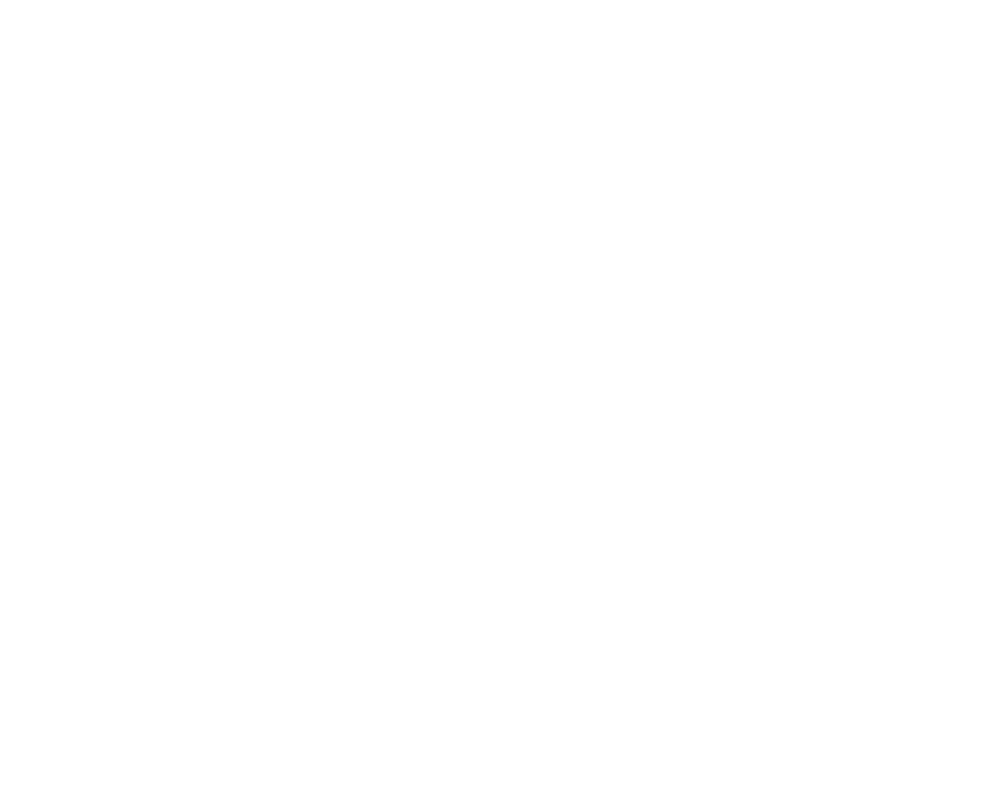
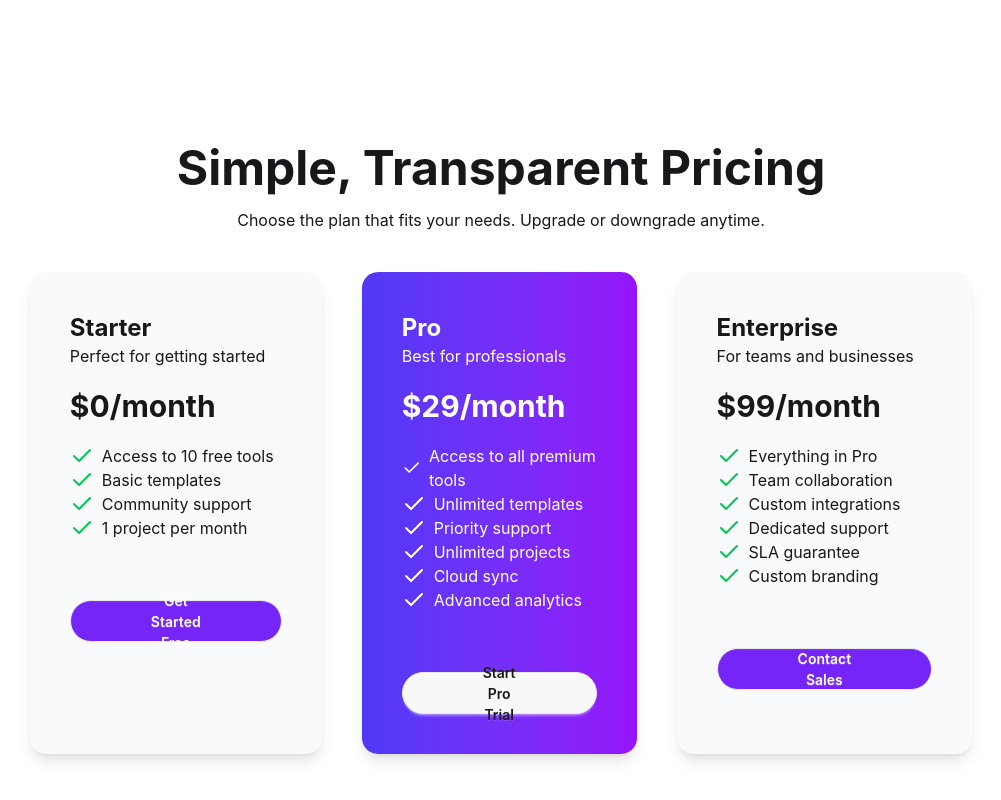
Before and after one commit to tashimtishan/my-assignment-6, a React (Vite) app: page / in a window 1280 px wide. Shown: the part 3421-4221 px from the top of the page, without its empty margins (139-1140 px from the left). Before the commit the page ends 3365 px from the top, so only its background shows below. Built offline with nearby package versions, Linux system fonts and the light colour scheme.

Commit message:
just finished working on pricing section

```diff
--- a/src/App.jsx
+++ b/src/App.jsx
@@ -3,6 +3,7 @@
 import Ratings from "./Components/Navbar/Ratings/Ratings"
 import Carts from "./Components/Navbar/Carts/Carts"
 import Getstartedsteps from "./Components/Navbar/Getstartedsteps/Getstartedsteps"
+import PricingSection from "./Components/Navbar/PricingSection/PricingSection"
 
 
 
@@ -22,6 +23,7 @@
     <Ratings></Ratings>
     <Carts ModelPromise={ModelPromise}></Carts>
     <Getstartedsteps></Getstartedsteps>
+    <PricingSection></PricingSection>
     </>
   )
 }
--- /dev/null
+++ b/src/Components/Navbar/PricingSection/PricingSection.jsx
@@ -0,0 +1,58 @@
+import { Check } from "lucide-react";
+const PricingSection = () => {
+    return (
+      <section className="p-50">
+        <div className="text-center">
+        <h1 className="text-5xl font-bold mb-4">Simple, Transparent Pricing</h1>
+        <p className="mb-10">Choose the plan that fits your needs. Upgrade or downgrade anytime.</p>
+        </div>
+       <div className="flex justify-center gap-10 mt-5">
+         <div className="shadow-lg p-10 rounded-2xl bg-[rgb(249,250,252)]">
+        <h4 className="font-bold text-2xl">Starter</h4>
+        <p className="mb-5">Perfect for getting started</p>
+        <p className="font-bold text-3xl mb-5">$0/month</p>
+        <ul className="mb-10">
+            <li className="flex items-center gap-2"><Check className="text-green-500"></Check>Access to 10 free tools</li>
+            <li className="flex items-center gap-2"><Check className="text-green-500"></Check>Basic templates</li>
+            <li className="flex items-center gap-2"><Check className="text-green-500"></Check>Community support</li>
+            <li className="flex items-center gap-2"><Check className="text-green-500"></Check>1 project per month</li>
+        </ul>
+        <button className="btn w-full rounded-full px-20 py-5 mt-5 bg-[#7525f8] text-white">Get Started Free</button>
+        </div>
+
+         <div className="shadow-lg p-10 rounded-2xl bg-linear-to-r from-[#4F39F6] to-[#9514FA] text-white">
+        <h4 className="font-bold text-2xl">Pro</h4>
+        <p className="mb-5">Best for professionals</p>
+        <p className="font-bold text-3xl mb-5">$29/month</p>
+        <ul className="mb-10 flex-col">
+            <li className="flex items-center gap-2"><Check></Check>Access to all premium tools</li>
+            <li className="flex items-center gap-2"><Check></Check>Unlimited templates</li>
+            <li className="flex items-center gap-2"><Check></Check>Priority support</li>
+            <li className="flex items-center gap-2"><Check></Check>Unlimited projects</li>
+            <li className="flex items-center gap-2"><Check></Check>Cloud sync</li>
+            <li className="flex items-center gap-2"><Check></Check>Advanced analytics</li>
+
+        </ul>
+        <button className="btn w-full rounded-full px-20 py-5 mt-5">Start Pro Trial</button>
+        </div>
+
+         <div className="shadow-lg p-10 rounded-2xl bg-[rgb(249,250,252)]">
+        <h4 className="font-bold text-2xl">Enterprise</h4>
+        <p className="mb-5">For teams and businesses</p>
+        <p className="font-bold text-3xl mb-5">$99/month</p>
+        <ul className="mb-10">
+            <li className="flex items-center gap-2"><Check className="text-green-500"></Check>Everything in Pro</li>
+            <li className="flex items-center gap-2"><Check className="text-green-500"></Check>Team collaboration</li>
+            <li className="flex items-center gap-2"><Check className="text-green-500"></Check>Custom integrations</li>
+            <li className="flex items-center gap-2"><Check className="text-green-500"></Check>Dedicated support</li>
+            <li className="flex items-center gap-2"><Check className="text-green-500"></Check>SLA guarantee</li>
+            <li className="flex items-center gap-2"><Check className="text-green-500"></Check>Custom branding</li>
+        </ul>
+        <button className="btn w-full rounded-full px-20 py-5 mt-5 bg-[#7525f8] text-white">Contact Sales</button>
+        </div>
+       </div>
+      </section>
+    );
+};
+
+export default PricingSection;
```
